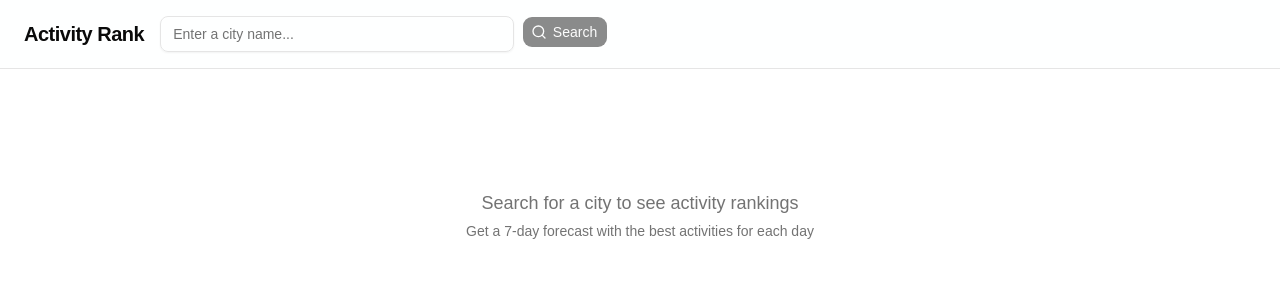
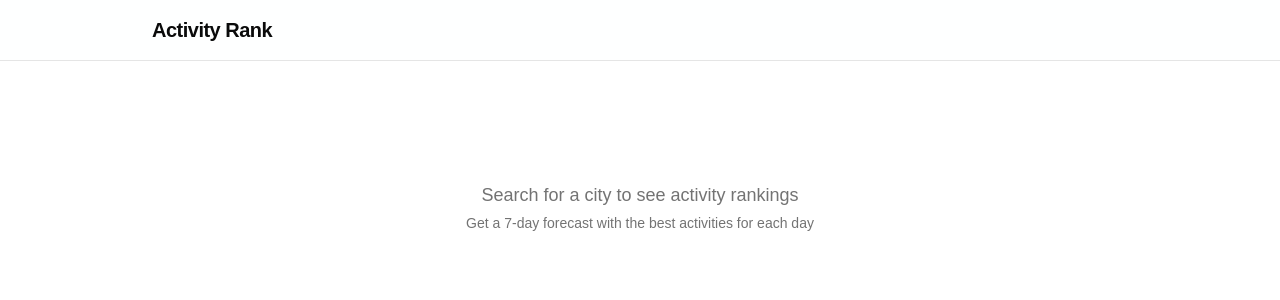
Before and after one commit to FioriBazarello/activity-rank, a React (Vite) app in the folder packages/web/: page / in a window 1280 px wide. Shown: the top 300 px of the page. Built offline with nearby package versions, Linux system fonts and the light colour scheme.

Commit message:
refactor: simplificar header, remover SearchBar

```diff
--- a/packages/web/src/App.tsx
+++ b/packages/web/src/App.tsx
@@ -25,13 +25,12 @@ function App() {
   return (
     <div className="min-h-screen bg-background text-foreground">
       <header className="border-b bg-card/50 backdrop-blur-sm sticky top-0 z-10">
-        <div className="mx-auto max-w-7xl px-6 py-4 flex flex-col sm:flex-row items-start sm:items-center gap-4">
-          <h1 className="text-xl font-bold tracking-tight shrink-0">Activity Rank</h1>
-          <SearchBar onSearch={handleSearch} loading={loading} />
+        <div className="mx-auto max-w-5xl px-6 py-4">
+          <h1 className="text-xl font-bold tracking-tight">Activity Rank</h1>
         </div>
       </header>
 
-      <main className="mx-auto max-w-7xl px-6 py-6">
+      <main className="mx-auto max-w-5xl px-6 py-6">
         {result && (
           <div className="flex items-center gap-2 mb-4 text-sm text-muted-foreground">
             <MapPin className="size-4" />
```
